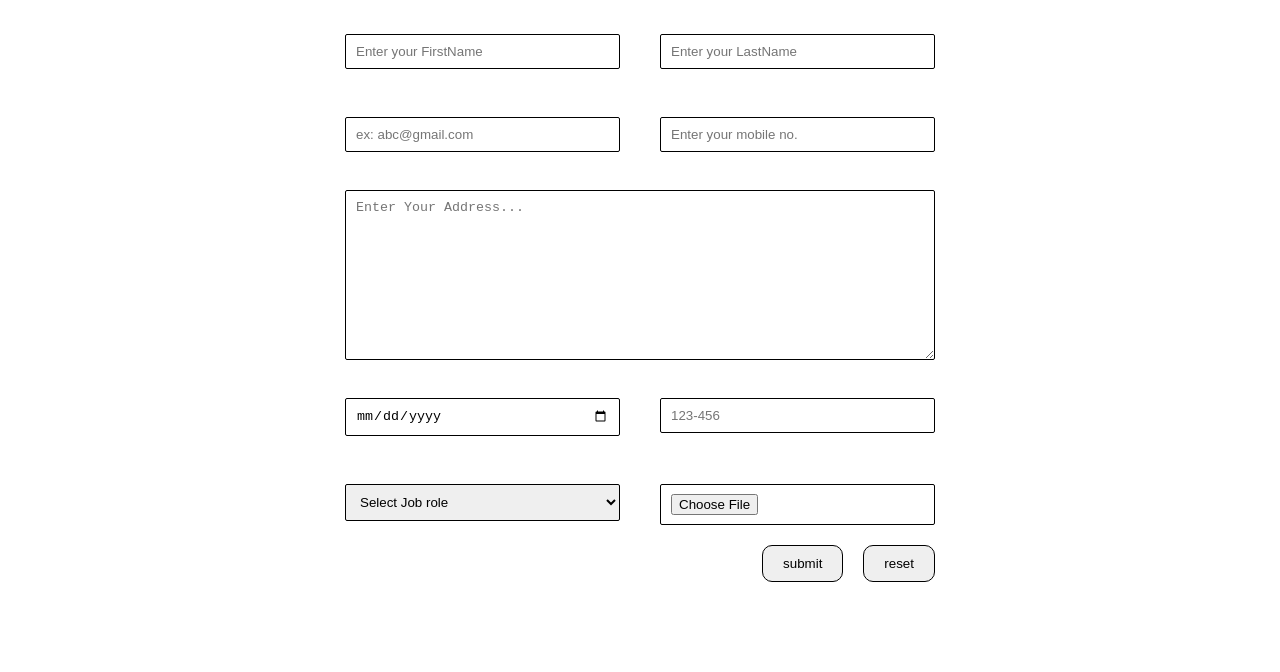
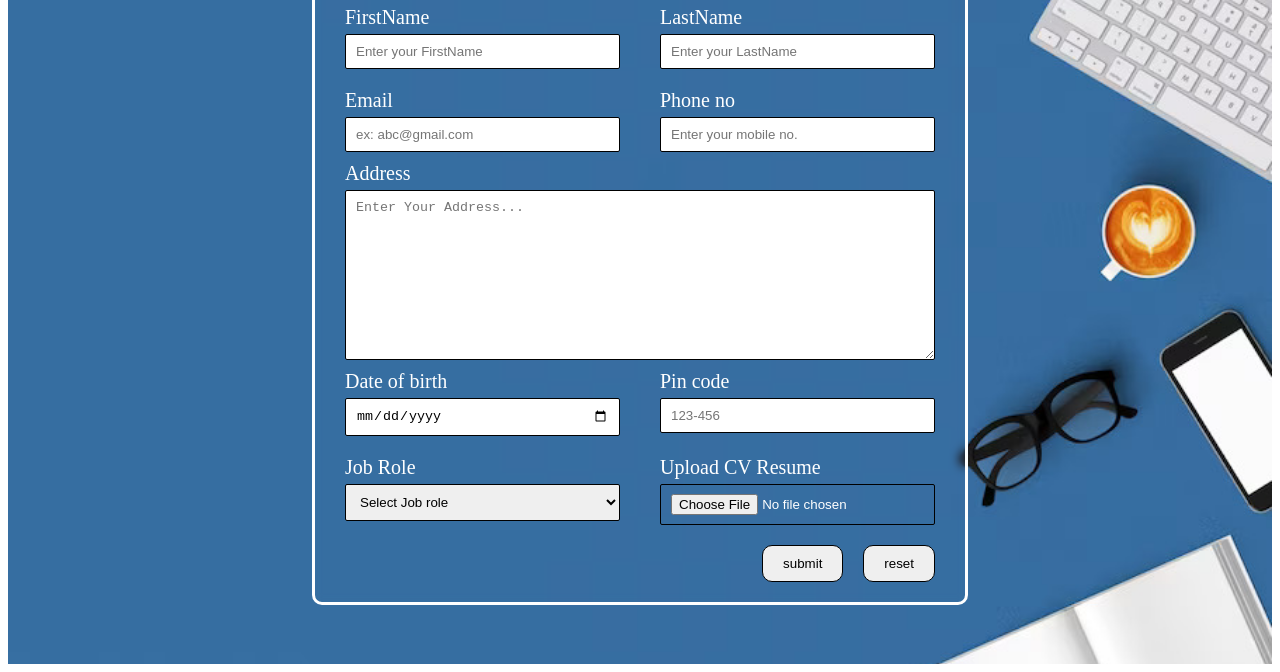
Before and after one commit to RajkamalPippera/Project-2, a plain HTML site: page index.html in a window 1280 px wide. Shown: the part 144-816 px from the top of the page. Drawn offline with Linux system fonts and the light colour scheme.

Commit message:
Update pro2.css

```diff
--- a/pro2.css
+++ b/pro2.css
@@ -42,7 +42,7 @@ form{
     align-items: center;
     width: 100%;
     min-height: 100vh;
-    background-image: url(./images/new2.jpg);
+    background-image: url(new2.jpg);
     background-size: cover;
     background-repeat: no-repeat;
     background-position: center;
```
